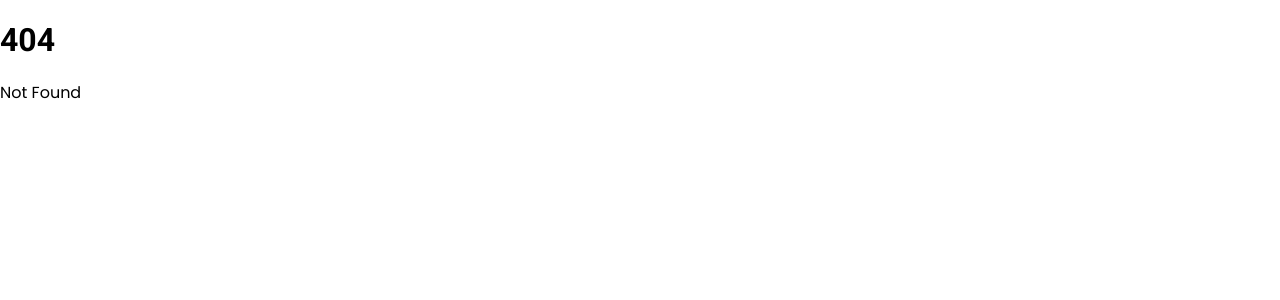
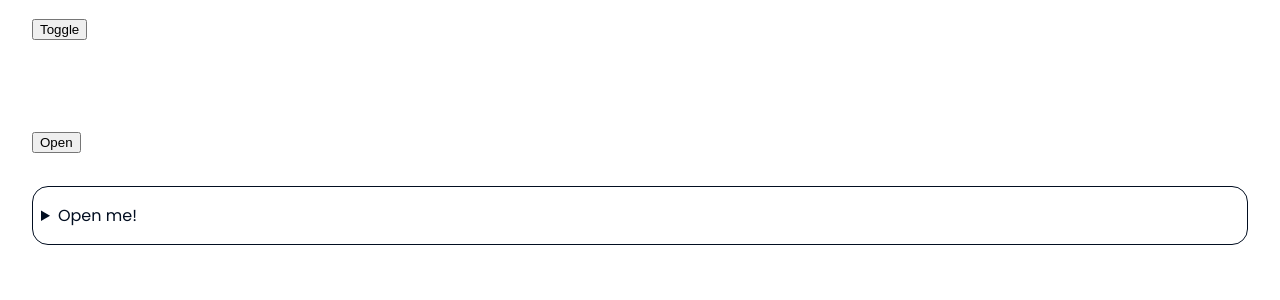
Before and after one commit to shivan-s/progressive-enhancement, a SvelteKit app: page /ex3 in a window 1280 px wide. Before the commit this address had no page. Shown: the top 300 px of the page. Built offline with nearby package versions, Linux system fonts and the light colour scheme.

Commit message:
chore: add another example

```diff
--- /dev/null
+++ b/src/routes/(ex)/ex3/+page.svelte
@@ -0,0 +1,67 @@
+<script lang="ts">
+	const popoverId0 = 'popover-0';
+
+	let show = $state(false);
+</script>
+
+<section>
+	<div>
+		<button onclick={() => (show = !show)}>Toggle</button>
+		{#if show}
+			<p>I need JS!!</p>
+		{:else}
+			<p>&nbsp;</p>
+		{/if}
+	</div>
+
+	<div>
+		<button popovertarget={popoverId0} popovertargetaction="show">Open</button>
+		<dialog popover id={popoverId0}>We are awesome!</dialog>
+	</div>
+
+	<details>
+		<summary>Open me!</summary>
+		<div>I don't need JS</div>
+	</details>
+</section>
+
+<style>
+	:root {
+		--navy: hsl(218 86% 7% / 1);
+	}
+	section {
+		display: grid;
+		gap: 2rem;
+	}
+	dialog {
+		&:popover-open {
+			translate: 0rem 2rem;
+			&::backdrop {
+				backdrop-filter: blur(3px);
+				opacity: 1;
+			}
+		}
+	}
+
+	details {
+		padding: 1rem 0.5rem;
+		border: 1px solid var(--navy);
+		color: var(--navy);
+		border-radius: 1rem;
+		&::details-content {
+			display: block;
+			overflow: hidden;
+			block-size: 0;
+			transition-property: block-size, content-visiblity, margin;
+			transition-duration: 0.3s;
+			transition-timing-function: ease-in-out;
+			transition-behavior: allow-discrete;
+		}
+		&[open] {
+			&::details-content {
+				block-size: auto;
+				block-size: calc-size(auto);
+			}
+		}
+	}
+</style>
--- a/src/routes/+page.svelte
+++ b/src/routes/+page.svelte
@@ -8,4 +8,5 @@
 	<li><a href={resolve('/ex0')}>Example 0</a> - Checkbox</li>
 	<li><a href={resolve('/ex1')}>Example 1</a> - Form action</li>
 	<li><a href={resolve('/ex2')}>Example 2</a> - Optimistic Update</li>
+	<li><a href={resolve('/ex3')}>Example 3</a> - Show and Tell</li>
 </ul>
--- a/src/routes/slides/+page.svelte
+++ b/src/routes/slides/+page.svelte
@@ -102,6 +102,7 @@
 		<p><a href={resolve('/ex0')} target="_blank">Example 0</a> - Checkbox</p>
 		<p><a href={resolve('/ex1')} target="_blank">Example 1</a> - Form action</p>
 		<p><a href={resolve('/ex2')} target="_blank">Example 2</a> - Optimistic Update</p>
+		<p><a href={resolve('/ex3')} target="_blank">Example 3</a> - Show and Tell</p>
 	</section>
 	<section>
 		<h2>A Worthy Goal</h2>
```
